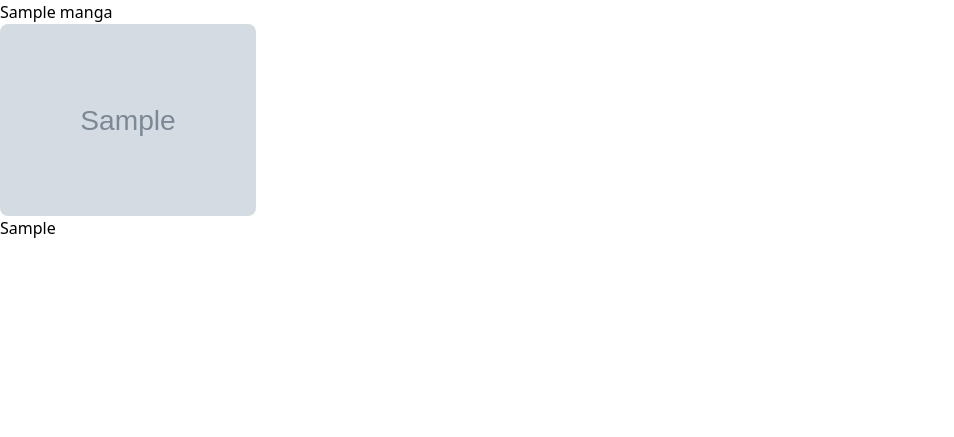
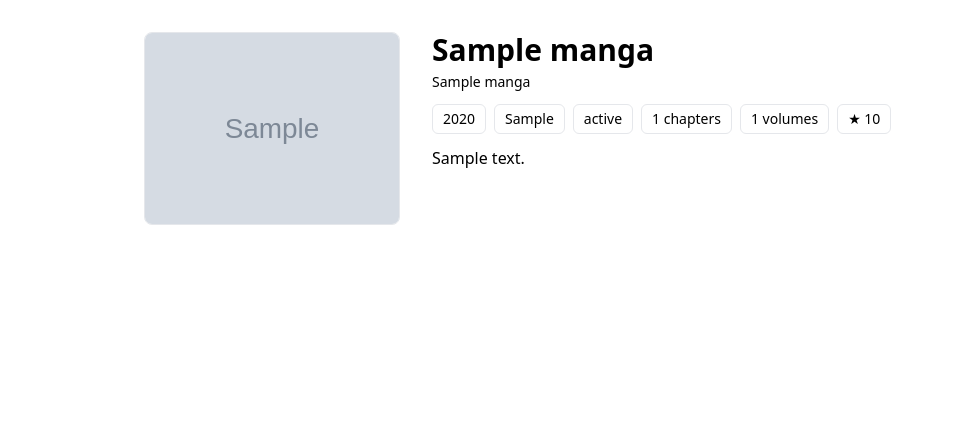
Before and after one commit to daniel-234/movie-anime-discovery, a Django app: a page that uses media/templates/media/manga/detail.html in a window 1280 px wide. Shown: the part 61-498 px from the top of the page, without its empty margins (0-954 px from the left). Run offline with Django 5.2, Linux system fonts and the light colour scheme; tables that the repository leaves empty hold one stand-in row (values such as "Sample post"); grey boxes marked "Sample" are stand-in pictures; some libraries are stand-ins or nearby versions; some web fonts are replaced.

Commit message:
feat: Complete anime and manga detail pages - Close #42

```diff
--- a/media/templates/media/manga/detail.html
+++ b/media/templates/media/manga/detail.html
@@ -1,10 +1,55 @@
 {% extends "base.html" %}
 {% block title %}{{ manga.title }}{% endblock %}
 {% block content %}
-    <div>
-        <h1>{{ manga.title }}</h1>
-        <img class="w-64 object-cover rounded-lg" src="{{ manga.cover_image }}" alt="{{ manga.title }}">
-        {{ manga.country_of_origin }}
-        {% include "media/_bookmark_button.html" with item=manga content_type=content_type is_bookmarked=is_bookmarked %}
+<div class="max-w-5xl mx-auto px-4 py-8">
+
+    <div class="grid grid-cols-1 md:grid-cols-[auto_1fr] gap-8">
+        <img class="w-64 object-cover rounded-lg border border-line"
+             src="{{ manga.cover_image }}"
+             alt="{{ manga.title }}">
+
+        <div class="grid gap-3 content-start">
+            <div class="grid gap-1">
+                <h1 class="text-3xl font-bold text-ink">{{ manga.title }}</h1>
+                {% if manga.title_romaji and manga.title_romaji != manga.title %}
+                    <p class="text-sm text-ink-2">{{ manga.title_romaji }}</p>
+                {% endif %}
+                {% if manga.title_native %}
+                    <p class="text-sm text-ink-3">{{ manga.title_native }}</p>
+                {% endif %}
+            </div>
+
+            {# Supporting facts — chips, same pattern as the movie page's offer rows #}
+            <div class="flex flex-wrap gap-2">
+                {% if manga.year %}
+                    <span class="px-2.5 py-1 rounded-md bg-cream border border-line text-sm text-ink">{{ manga.year }}</span>
+                {% endif %}
+                {% if manga.format %}
+                    <span class="px-2.5 py-1 rounded-md bg-cream border border-line text-sm text-ink">{{ manga.format }}</span>
+                {% endif %}
+                {% if manga.status %}
+                    <span class="px-2.5 py-1 rounded-md bg-cream border border-line text-sm text-ink">{{ manga.status }}</span>
+                {% endif %}
+                {% if manga.chapters %}
+                    <span class="px-2.5 py-1 rounded-md bg-cream border border-line text-sm text-ink">{{ manga.chapters }} chapters</span>
+                {% endif %}
+                {% if manga.volumes %}
+                    <span class="px-2.5 py-1 rounded-md bg-cream border border-line text-sm text-ink">{{ manga.volumes }} volumes</span>
+                {% endif %}
+                {% if manga.score %}
+                    <span class="px-2.5 py-1 rounded-md bg-cream border border-line text-sm text-ink">★ {{ manga.score }}</span>
+                {% endif %}
+            </div>
+
+            {% if manga.description %}
+                <div class="text-ink">{{ manga.description|safe }}</div>
+            {% endif %}
+
+            <div>
+                {% include "media/_bookmark_button.html" with item=manga content_type=content_type is_bookmarked=is_bookmarked %}
+            </div>
+        </div>
     </div>
+
+</div>
 {% endblock %}
```
Also changed, not shown: media/templates/media/anime/detail.html (+47 -5 lines).
